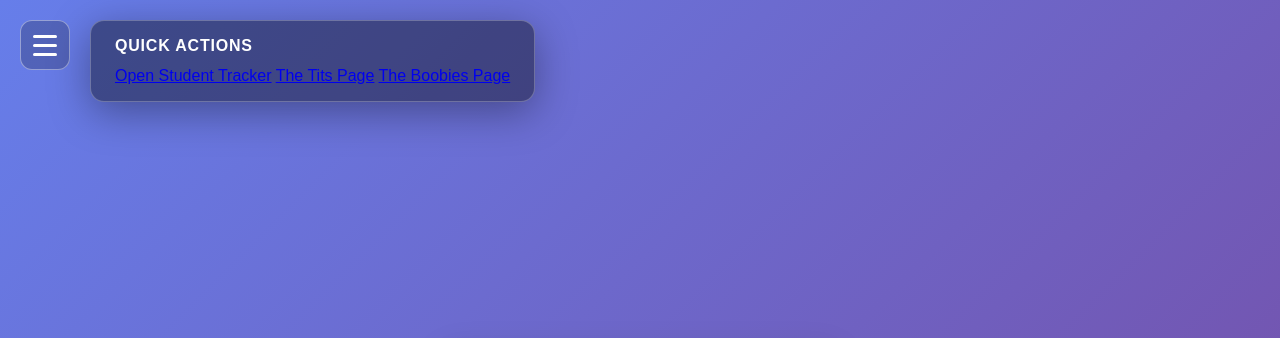
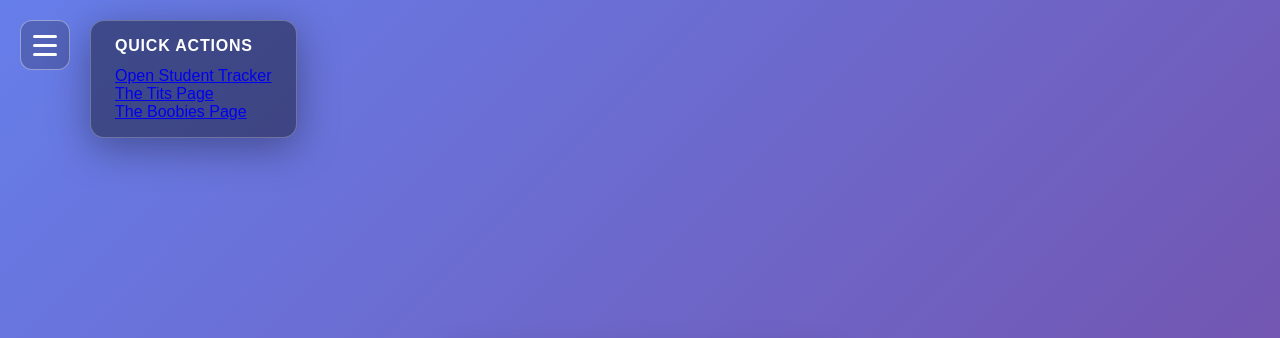
Before and after one commit to Jakehebert201/site-repo, a plain HTML site: page public/index.html in a window 1280 px wide. Both pictures are taken after a click on the button 45 px from the left and 45 px from the top of the page. Shown: the top 338 px of the page. Drawn offline with Linux system fonts and the light colour scheme.

```diff
--- a/public/assets/css/styles.css
+++ b/public/assets/css/styles.css
@@ -1,12 +1,16 @@
 body {
     font-family: Arial, sans-serif;
+    margin: 0;
+    min-height: 100vh;
+    background: linear-gradient(135deg, #667eea 0%, #764ba2 100%);
+    color: white;
+}
+
+.landing-body {
     display: flex;
     justify-content: center;
     align-items: center;
-    height: 100vh;
-    margin: 0;
-    background: linear-gradient(135deg, #667eea 0%, #764ba2 100%);
-    color: white;
+    min-height: 100vh;
 }
 .container {
     text-align: center;
@@ -96,7 +100,7 @@ h1 {
 
 /* Tits page specific styles */
 .tits-page-body {
-    display: block;
+    display: auto;
     padding: 4% 5% 5%;
     min-height: auto;
     height: auto;
--- a/public/index.html
+++ b/public/index.html
@@ -6,7 +6,7 @@
     <title>Landing Page</title>
     <link rel="stylesheet" href="/assets/css/styles.css">
 </head>
-<body>
+<body class="landing-body">
     <button class="hamburger" aria-expanded="false" aria-controls="menu-panel">
         <span></span>
         <span></span>
@@ -14,8 +14,8 @@
     </button>
     <div id="menu-panel" class="menu-panel" role="menu">
         <h2>Quick Actions</h2>
-        <a href="/app/" class="button-link">Open Student Tracker</a>
-        <a href="/tits.html" class="button-link">The Tits Page</a>
+        <a href="/app/" class="button-link">Open Student Tracker</a><br>
+        <a href="/tits.html" class="button-link">The Tits Page</a><br>
         <a href="/boobies.html" class="button-link">The Boobies Page</a>
     </div>
     <div class="container">
```
